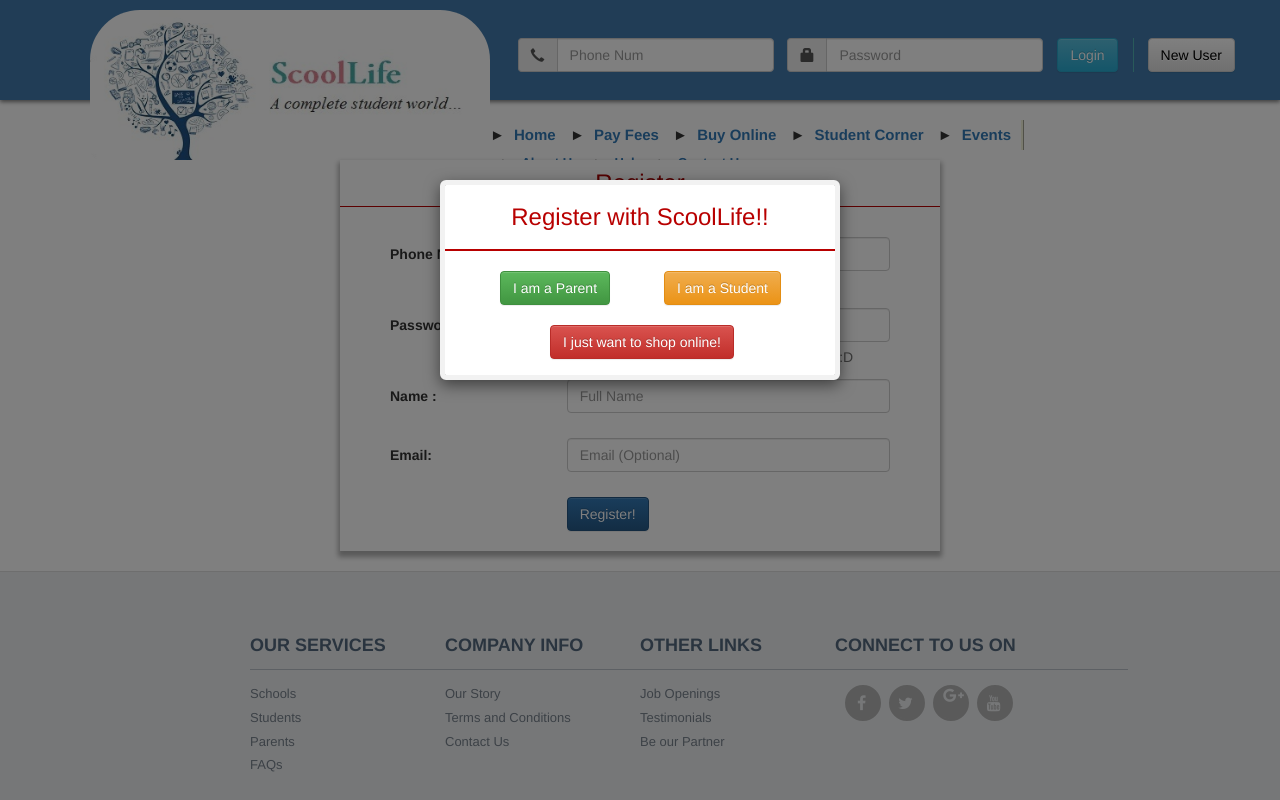
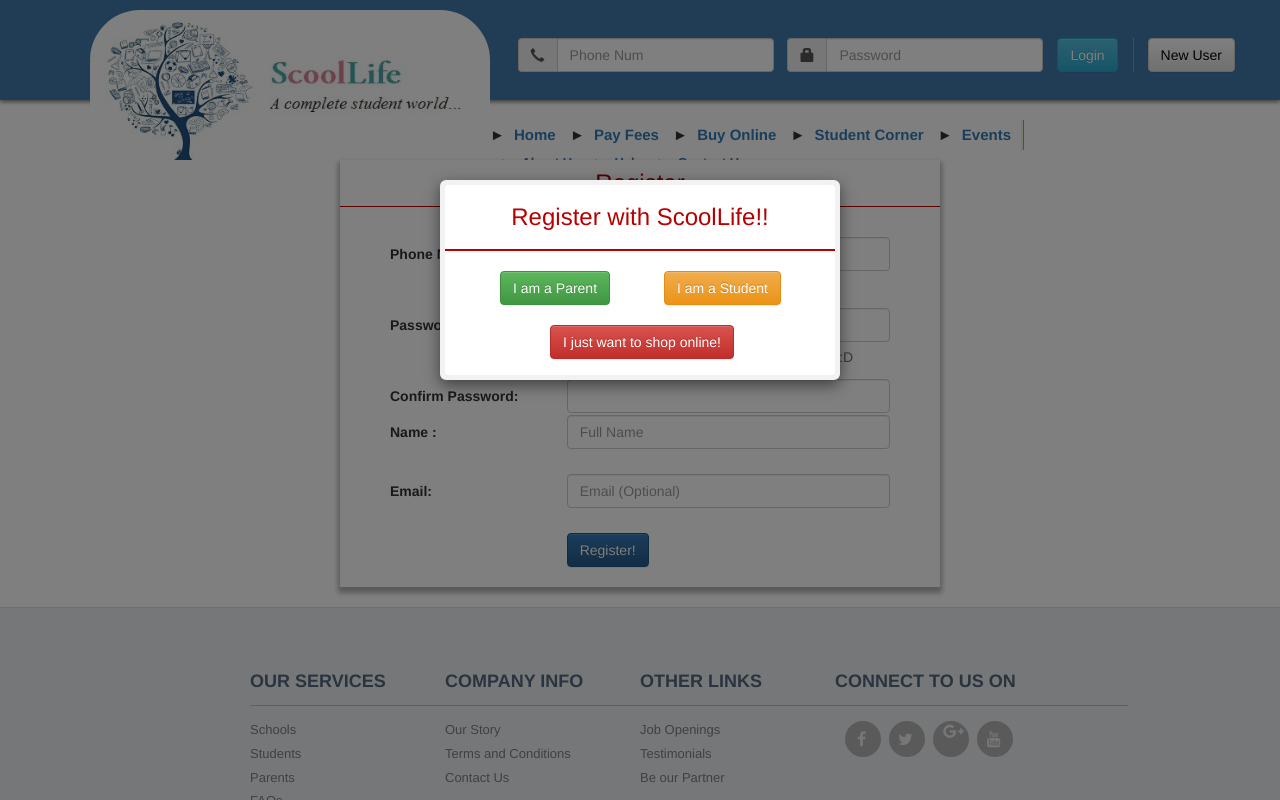
Before and after one commit to ABHIJEET-SRIDHAR-M/ScoolLife-GitHub, a PHP site: page /register.php in a window 1280 px wide. Run offline with PHP 8.4, Linux system fonts and the light colour scheme.

Commit message:
Student Login in progress

```diff
--- a/common_files/header_big_inc.php
+++ b/common_files/header_big_inc.php
@@ -31,7 +31,7 @@
 			if(isset($_SESSION['user_id'])){
 		?>
 		<div class="btn-group separator">
-		<button data-toggle="dropdown" class="btn dropdown-toggle" style = "color:brown;padding-left:20px;padding-right:20px;">
+		<button data-toggle="dropdown" class="btn btn-default dropdown-toggle" style = "color:brown;padding-left:20px;padding-right:20px;">
 		<span class="fa fa-user-o" style = "color:brown;margin-right:8px"></span>
 		<?php echo 'Hi '.$_SESSION['parentName']?> <span class="caret" style = "margin-left:8px"></span></button>
 		<ul class="dropdown-menu" style = "margin-left:10px;width:90%">
--- a/register.php
+++ b/register.php
@@ -35,7 +35,8 @@ if(!empty($_GET['redirect'])){
 	<body>
 		<!-- Header -->
 		<?php include 'common_files/header_big_inc.php';
-		if(isset($_POST['name'])){
+		if(isset($_POST['name']) && isset($_POST['password']) && isset($_POST['phone']) && isset($_POST['email'])){
+			//User has registered as Parent
 			if(!empty($_POST['name']) && !empty($_POST['password']) && !empty($_POST['phone']) && !empty($_POST['email'])){
 					$phone = $_POST['phone'];
 				//First search if the user is already registered
@@ -47,13 +48,8 @@ if(!empty($_GET['redirect'])){
 				if(count($result) > 0){
 				// User already registered TODO : SANDEEP
 					echo 'User already exists!';
-				}
-			}
-			//If user not already registered, register him in db
-				$email = $_POST['email'];
-				if(empty($email)){
-					$email = 'nil';
-				}
+				} else {
+				//user not already registered, register him in parents table
 					//Hash password for safety
 					$pass = $_POST['password'];
 					$pass_hash = password_hash($pass, PASSWORD_DEFAULT);
@@ -68,7 +64,86 @@ if(!empty($_GET['redirect'])){
 					$_SESSION['parentName'] = $_POST['name'];
 					//Redirect User from where he was directed //TODO : SANDEEP
 					header('Location: index.php');
-			} else{
+				}
+			} else {
+				//Some input param not entered
+				echo 'All Inputs not entered';
+			}
+		} else if (isset($_POST['name']) && isset($_POST['phone']) && isset($_POST['class']) && isset($_POST['gender']) && isset($_POST['school'])){
+			//User has registered as Student
+				//Check if all inputs are entered
+				if(!empty($_POST['name']) && !empty($_POST['phone']) && !empty($_POST['class']) && !empty($_POST['gender']) && !empty($_POST['school'])){
+				//Check if a parent has already registered with same phone number
+					$query = "SELECT `id`, `name`, `num_children` FROM `parents` WHERE `phone` = :phone";
+					$sth = $dbh->prepare($query);
+					$sth->bindParam(':phone',$phone,PDO::PARAM_INT);
+					$sth->execute();
+					$result = $sth->fetch(PDO::FETCH_ALL);
+					if(count($result) > 0){
+					// Parent with same id exists
+						//Inform the student to merge the account
+						?>
+							<div id="mergeInfoModal" class="modal fade" data-backdrop="static" style="margin-top:150px;">
+								<div class="modal-dialog" style = "width:400px;">
+									<div class="modal-content" style = "border: 5px solid #f2f2f2;height:200px;">
+										<div class="modal-header" style = "border-bottom:2px solid #B80000">
+											<h3 class="modal-title" style = "color: #B80000; text-align:center">Assosciated Parent Account found</h3>
+										</div>
+										<div class="modal-body">
+											<div style = "margin-top:5px;">
+											<p><?php echo $result['name']?> has already registered with the entered mobile number. Your account will be merged with your parents account.</p>
+											</p>Password should be obtained from the parent.</p>
+											</div>
+										</div>
+									</div>
+								<div class="modal-footer">
+									<a href = "placeorder.php" id = "proceed_merge" type="button" class="btn btn-primary" style = "width:220px; font-size:16px;">Proceed<span class = "glyphicon glyphicon-chevron-right"></span></a>
+								</div>
+
+								</div>
+							</div>
+						<?php
+
+					} else {
+					// No Parent account exists
+					?>
+					<div id="studentPswdModal" class="modal fade" data-backdrop="static" style="margin-top:150px;">
+								<div class="modal-dialog" style = "width:400px;">
+									<div class="modal-content" style = "border: 5px solid #f2f2f2;height:200px;">
+										<div class="modal-header" style = "border-bottom:2px solid #B80000">
+											<h3 class="modal-title" style = "color: #B80000; text-align:center">No Assosciated Parent Account found. Set Password</h3>
+										</div>
+										<div class="modal-body">
+											<div style = "margin-top:5px;">
+											<form class="form-horizontal" action = "<?php echo $current_file ?>" method = "POST">
+												<div class="form-group" style = "margin-bottom:2px;">
+													<label class="control-label col-xs-4" style = "text-align:left" for="phoneNumber">Password:</label>
+													<div class="col-xs-8">
+														<input class="form-control" type = "password" name = "password" id = "password" required>
+														<span class = "help-block">No restrictions! Feel free to set what u like :D</span>
+													</div>
+												</div>
+												<div class="form-group" style = "margin-bottom:5px;">
+													<label class="control-label col-xs-4" style = "text-align:left" for="phoneNumber">Confirm Password:</label>
+													<div class="col-xs-8">
+														<input class="form-control" type = "password" id= "confirm_password" required>
+													</div>
+												</div>
+											</form>
+											</div>
+										</div>
+									</div>
+								</div>
+							</div>
+					<?php
+					}
+
+				} else {
+				// All inputs not entered.
+				echo 'All Inputs not entered';
+				}
+		} else {
+
 	?>
 		<!-- Select User Role - Parent/ Student Modal -->
 			<div id="selectionModal" class="modal fade" data-backdrop="static" style="margin-top:150px;">
@@ -92,7 +167,7 @@ if(!empty($_GET['redirect'])){
 		<h3 style = "text-align:center;border-bottom: 1px inset #B80000;padding:10px;color:#A80000">Register</h3>
 		<!-- Form for Parents -->
 			<div class="reg_form" id = "reg_form_parent">
-				<form class="form-horizontal" action = "" method = "POST">
+				<form class="form-horizontal" action = "<?php echo $current_file ?>" method = "POST">
 					<div class="form-group" style = "margin-bottom:2px;">
 						<label class="control-label col-xs-4" style = "text-align:left">Phone No:</label>
 						<div class="col-xs-8">
@@ -103,8 +178,14 @@ if(!empty($_GET['redirect'])){
 					<div class="form-group" style = "margin-bottom:2px;">
 						<label class="control-label col-xs-4" style = "text-align:left" for="phoneNumber">Password:</label>
 						<div class="col-xs-8">
-							<input class="form-control" type = "password" name = "password" required>
+							<input class="form-control" type = "password" name = "password" id = "password" required>
 							<span class = "help-block">No restrictions! Feel free to set what u like :D</span>
+						</div>
+					</div>
+					<div class="form-group" style = "margin-bottom:2px;">
+						<label class="control-label col-xs-4" style = "text-align:left" for="phoneNumber">Confirm Password:</label>
+						<div class="col-xs-8">
+							<input class="form-control" type = "password" id= "confirm_password" required>
 						</div>
 					</div>
 					<div class="form-group" style = "padding-bottom:10px;">
@@ -139,25 +220,25 @@ if(!empty($_GET['redirect'])){
 					<div class="form-group" style = "padding-bottom:5px;">
 						<label class="control-label col-xs-4" style = "text-align:left">Name :</label>
 						<div class="col-xs-8">
-							<input type="text" class="form-control" id="name_recipient" name = "name" placeholder="Full Name" required>
+							<input type="text" class="form-control" id="name_student" name = "name" placeholder="Full Name" required>
 						</div>
 					</div>
 					<div class="form-group" style = "padding-bottom:10px;">
 					<label class="control-label col-xs-4" style = "text-align:left">Gender :</label>
 							<div class="radio">
 							  <label style="margin-left:15px">
-								<input type="radio" name="notify_recipient" id="optionsRadios1" value="1" />
+								<input type="radio" name="gender" id="optionsRadios1" value="1" />
 								Male
 							  </label>
 							  <label>
-								<input type="radio" name="notify_recipient" id="optionsRadios2" value="2" />
+								<input type="radio" name="gender" id="optionsRadios2" value="2" />
 								Female
 							  </label>
 							</div>
 					</div>
 					<div class="form-group" style = "padding-bottom:10px;">
-						<label class="control-label col-xs-4" style = "text-align:left" for="recipientName">Class :</label>
-							<select id = "class_select" name = "student_class" class = "col-xs-8 selectpicker">
+						<label class="control-label col-xs-4" style = "text-align:left">Class :</label>
+							<select id = "class_select" name = "class" class = "col-xs-8 selectpicker">
 							<option value = "11">LKG</option>
 							<option value = "12">UKG</option>
 							<option value = "1">1</option>
@@ -188,6 +269,7 @@ if(!empty($_GET['redirect'])){
 	?>
 	<!-- Footer -->
 	<?php include 'common_files/footer_big_inc.php' ?>
+
 	<!-- Java Script Links -->
 	<script src="js/jquery.js"></script>
 	<script src="bootstrap/js/bootstrap.min.js"></script>
```
Lines whose indentation alone changed are shown as unchanged.
